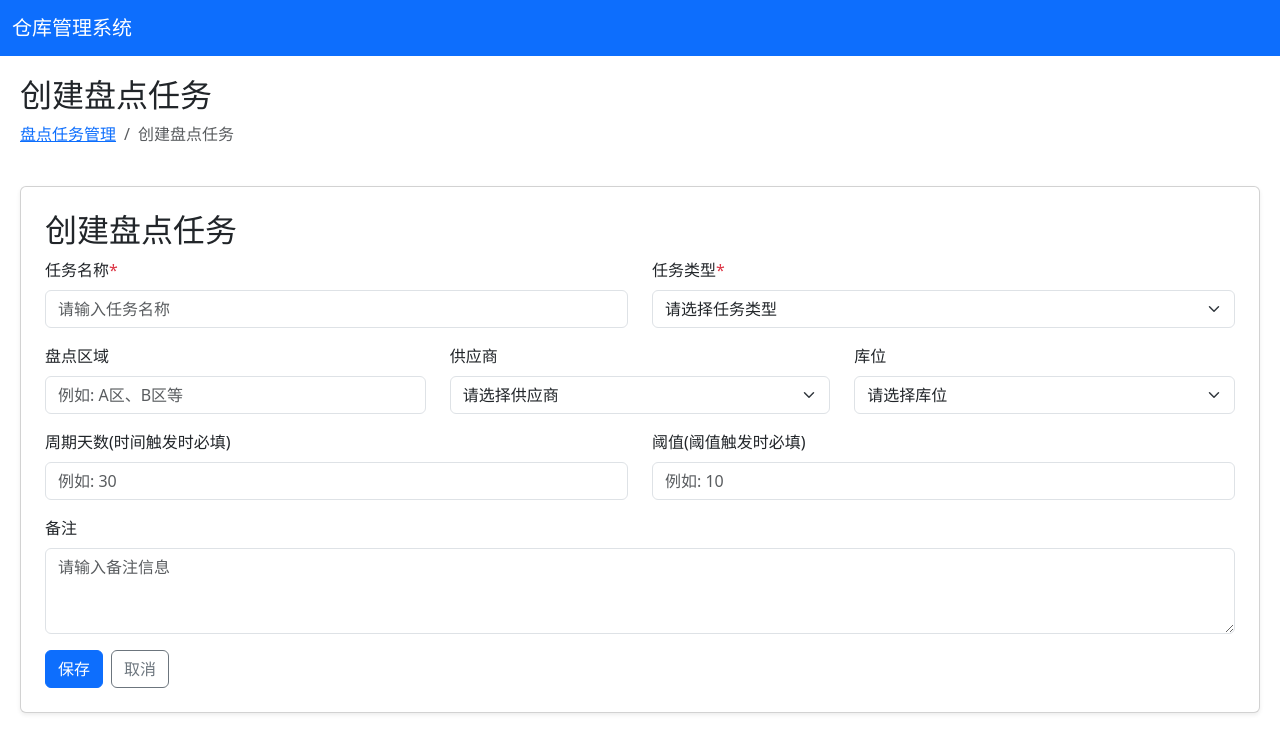
After one commit to xianyugaofeng/warehouse_management, a Python web app: template app/templates/inventory_count/task_create.html in a window 1280 px wide. The commit adds this page. Shown: the top 753 px of the page. Run offline with Jinja, Linux system fonts and the light colour scheme; the template is opened without the code that fills it, so the values that code supplies are empty.

Commit message:
前端渲染创建盘点任务，并修改盘点区域、库位与盘点任务的映射关系

```diff
--- a/app/models/inventory_count.py
+++ b/app/models/inventory_count.py
@@ -14,6 +14,7 @@ class InventoryCountTask(db.Model):
     operator_id = db.Column(db.Integer, db.ForeignKey('users.id')) # 执行人员
     area = db.Column(db.String(32)) # 盘点区域
     supplier_id = db.Column(db.Integer, db.ForeignKey('suppliers.id')) # 供应商
+    location_id = db.Column(db.Integer, db.ForeignKey('warehouse_locations.id')) # 关联库位
     cycle_days = db.Column(db.Integer) # 周期天数
     threshold = db.Column(db.Integer) # 阈值
     remark = db.Column(db.String(256)) # 备注
@@ -23,6 +24,7 @@ class InventoryCountTask(db.Model):
     # 关联
     operator = db.relationship('User', backref='inventory_count_tasks')
     supplier = db.relationship('Supplier')
+    location = db.relationship('WarehouseLocation')
     results = db.relationship('InventoryCountResult', backref='task', lazy='dynamic', cascade='all, delete-orphan')
     # 父对象的一切操作都会影响子对象（保存、合并、删除等）
     # 当子对象被解除与父对象的关联时，它也会被自动删除
--- /dev/null
+++ b/app/templates/inventory_count/task_create.html
@@ -0,0 +1,87 @@
+{% extends "base.html" %}
+{% block title %}创建盘点任务 - 仓库管理系统{% endblock %}
+
+{% block content %}
+    <div class="row mb-4">
+        <div class="col">
+            <h2>创建盘点任务</h2>
+            <nav aria-label="breadcrumb">
+                <ol class="breadcrumb">
+                    <li class="breadcrumb-item">
+                        <a href="{{ url_for('inventory_count.task_list') }}">盘点任务管理</a>
+                    </li>
+                    <li class="breadcrumb-item active" aria-current="page">
+                        创建盘点任务
+                    </li>
+                </ol>
+            </nav>
+        </div>
+    </div>
+
+    <div class="card shadow-sm">
+        <div class="card-body p-4">
+            <h2>创建盘点任务</h2>
+            <form method="POST" action="{{ url_for('inventory_count.task_create') }}">
+                <div class="row mb-3">
+                    <div class="col-md-6">
+                        <label for="name" class="form-label">任务名称<span class="text-danger">*</span></label>
+                        <input type="text" class="form-control" id="name" name="name" required placeholder="请输入任务名称">
+                    </div>
+                    <div class="col-md-6">
+                        <label for="type" class="form-label">任务类型<span class="text-danger">*</span></label>
+                        <select class="form-select" id="type" name="type" required>
+                            <option value="">请选择任务类型</option>
+                            <option value="time">时间触发</option>
+                            <option value="area">区域触发</option>
+                            <option value="threshold">阈值触发</option>
+                        </select>
+                    </div>
+                </div>
+                <div class="row mb-3">
+                    <div class="col-md-4">
+                        <label for="area" class="form-label">盘点区域</label>
+                        <input type="text" class="form-control" id="area" name="area" placeholder="例如: A区、B区等">
+                    </div>
+                    <div class="col-md-4">
+                        <label for="supplier_id" class="form-label">供应商</label>
+                        <select class="form-select" id="supplier_id" name="supplier_id">
+                            <option value="">请选择供应商</option>
+                            {% for supplier in suppliers %}
+                                <option value="{{ supplier.id }}">{{ supplier.name }}</option>
+                            {% endfor %}
+                        </select>
+                    </div>
+                    <div class="col-md-4">
+                        <label for="location_id" class="form-label">库位</label>
+                        <select class="form-select" id="location_id" name="location_id">
+                            <option value="">请选择库位</option>
+                            {% for location in locations %}
+                                <option value="{{ location.id }}">{{ location.name }}</option>
+                            {% endfor %}
+                        </select>
+                    </div>
+                </div>
+                <div class="row mb-3">
+                    <div class="col-md-6">
+                        <label for="cycle_days" class="form-label">周期天数(时间触发时必填)</label>
+                        <input type="number" class="form-control" id="cycle_days" name="cycle_days" min="1" placeholder="例如: 30">
+                    </div>
+                    <div class="col-md-6">
+                        <label for="threshold" class="form-label">阈值(阈值触发时必填)</label>
+                        <input type="number" class="form-control" id="threshold" name="threshold" min="1" placeholder="例如: 10">
+                    </div>
+                </div>
+                <div class="mb-3">
+                    <label for="remark" class="form-label">备注</label>
+                    <textarea class="form-control" id="remark" name="remark" rows="3" placeholder="请输入备注信息"></textarea>
+                </div>
+                <div class="d-flex gap-2">
+                    <button type="submit" class="btn btn-primary">保存</button>
+                    <a href="{{ url_for('inventory_count.task_list') }}" class="btn btn-outline-secondary">
+                        取消
+                    </a>
+                </div>
+            </form>
+        </div>
+    </div>
+{% endblock %}
--- a/app/views/inventory_count_manage.py
+++ b/app/views/inventory_count_manage.py
@@ -57,6 +57,7 @@ def task_create():
         task_type = request.form.get('type')
         area = request.form.get('area')
         supplier_id = request.form.get('supplier_id')
+        location_id = request.form.get('location_id')
         cycle_days = request.form.get('cycle_days', type=int)
         threshold = request.form.get('threshold', type=int)
         remark = request.form.get('remark')
@@ -77,6 +78,7 @@ def task_create():
             type=task_type,
             area=area,
             supplier_id=supplier_id,
+            location_id=location_id,
             cycle_days=cycle_days,
             threshold=threshold,
             remark=remark
```
Also changed, not shown: app/templates/inventory_count/task_list.html (+11 -7 lines).
